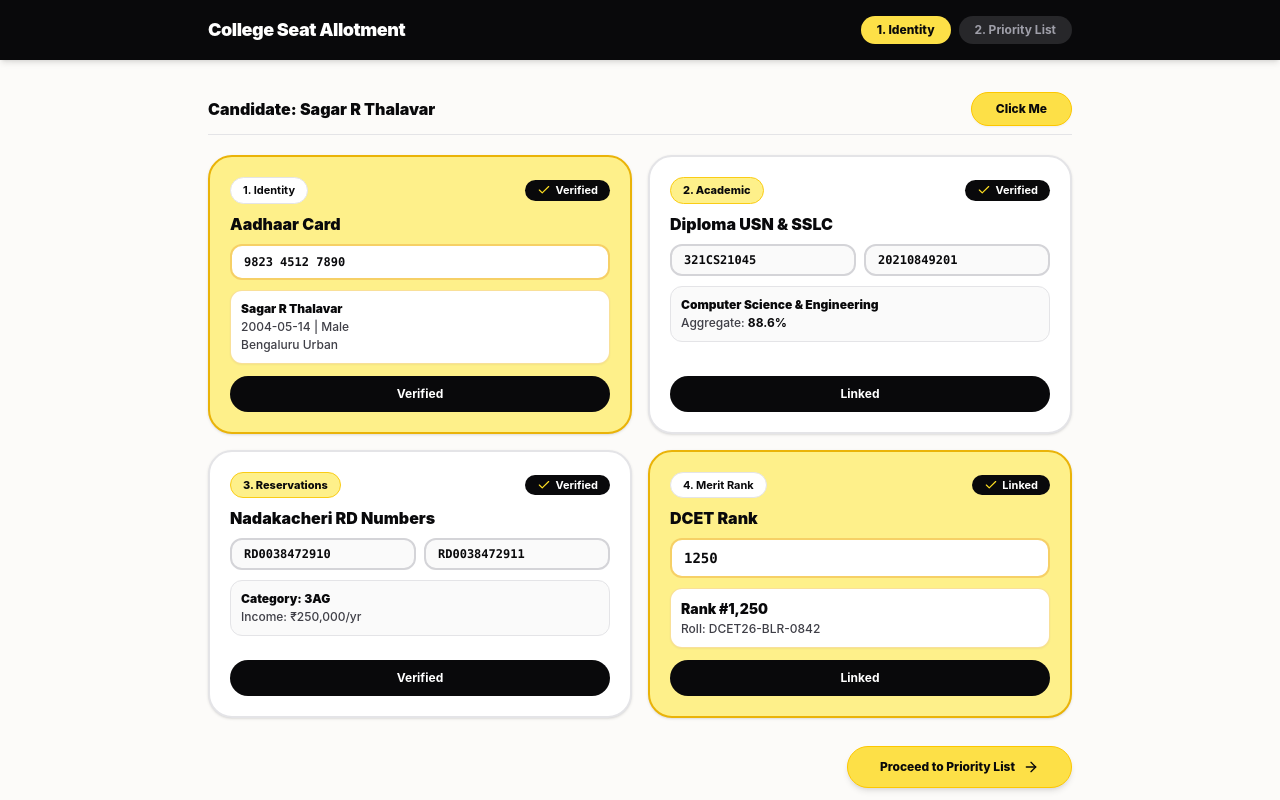
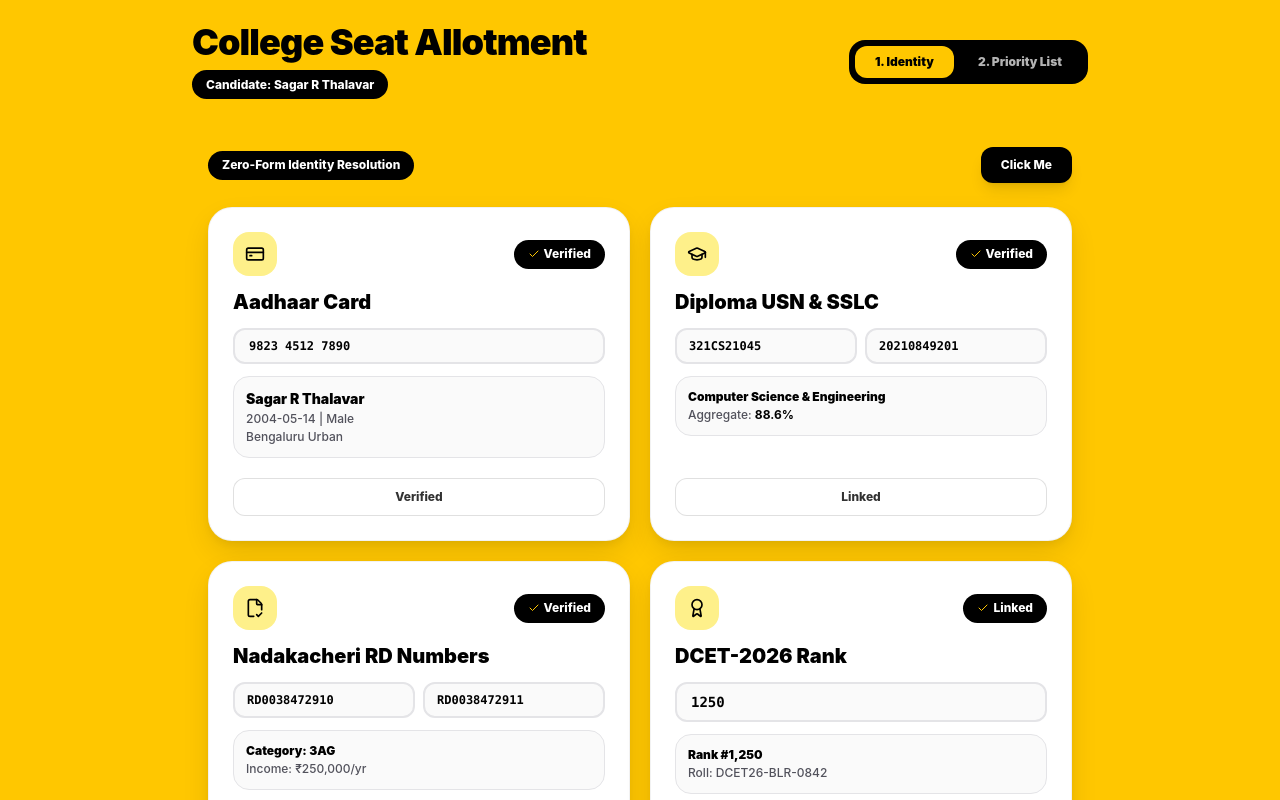
Before and after one commit to sagar-thalavar/College-Seat-Allotment, a Next.js app: page / in a window 1280 px wide. Both pictures are taken after a click on the button "Click Me". Shown: the top 800 px of the page. Built offline with nearby package versions, Linux system fonts and the light colour scheme.

Commit message:
feat: apply golden yellow and floating white modal card template

```diff
--- a/src/app/globals.css
+++ b/src/app/globals.css
@@ -1,8 +1,8 @@
 @import "tailwindcss";
 
 :root {
-  --background: #fcfbf9;
-  --foreground: #09090b;
+  --background: #ffc700;
+  --foreground: #000000;
 }
 
 @theme inline {
@@ -11,72 +11,70 @@
 }
 
 ::selection {
-  background-color: #fde047;
-  color: #000000;
+  background-color: #000000;
+  color: #ffc700;
 }
 
 body {
-  background-color: var(--background);
-  color: var(--foreground);
+  background-color: #ffc700;
+  color: #000000;
   font-family: Inter, ui-sans-serif, system-ui, -apple-system, BlinkMacSystemFont, "Segoe UI", Roboto, sans-serif;
   -webkit-font-smoothing: antialiased;
 }
 
-/* 2-Color Design System: Sunny Yellow & Pure White */
-.card-yellow {
-  background-color: #fef08a;
-  border: 2px solid #eab308;
-  color: #09090b;
+/* Template Cards & Popups (Matching User's Reference Image) */
+.template-card {
+  background-color: #ffffff;
+  border-radius: 1.5rem;
+  box-shadow: 0 12px 30px -4px rgba(0, 0, 0, 0.12), 0 4px 10px -2px rgba(0, 0, 0, 0.06);
+  border: 1px solid rgba(0, 0, 0, 0.05);
+  color: #000000;
 }
 
-.card-white {
-  background-color: #ffffff;
-  border: 2px solid #e4e4e7;
-  color: #09090b;
+.template-btn-black {
+  background-color: #000000;
+  color: #ffffff;
+  border-radius: 0.75rem;
+  font-weight: 800;
+  padding: 0.625rem 1.25rem;
+  transition: all 0.15s ease-in-out;
+}
+.template-btn-black:hover {
+  background-color: #1f1f1f;
+  transform: translateY(-1px);
 }
 
-.pill-btn-yellow {
-  background-color: #fde047;
-  color: #09090b;
-  border-radius: 9999px;
+.template-btn-white {
+  background-color: #ffffff;
+  color: #000000;
+  border: 1.5px solid rgba(0, 0, 0, 0.15);
+  border-radius: 0.75rem;
   font-weight: 800;
+  padding: 0.625rem 1.25rem;
   transition: all 0.15s ease-in-out;
 }
-.pill-btn-yellow:hover {
-  background-color: #facc15;
+.template-btn-white:hover {
+  background-color: #f4f4f5;
+  transform: translateY(-1px);
 }
 
-.pill-btn-dark {
-  background-color: #09090b;
+.template-badge-black {
+  background-color: #000000;
   color: #ffffff;
   border-radius: 9999px;
   font-weight: 800;
-  transition: all 0.15s ease-in-out;
-}
-.pill-btn-dark:hover {
-  background-color: #27272a;
-}
-
-.badge-tag {
-  background-color: #ffffff;
-  border: 1.5px solid #e4e4e7;
-  border-radius: 9999px;
-  font-size: 11px;
-  font-weight: 700;
-  padding: 4px 12px;
-  color: #09090b;
+  font-size: 0.75rem;
+  padding: 0.35rem 0.875rem;
   display: inline-flex;
   align-items: center;
 }
 
-.badge-tag-yellow {
+.template-icon-box {
   background-color: #fef08a;
-  border: 1.5px solid #facc15;
-  border-radius: 9999px;
-  font-size: 11px;
-  font-weight: 800;
-  padding: 4px 12px;
-  color: #09090b;
+  border-radius: 1rem;
+  padding: 0.75rem;
   display: inline-flex;
   align-items: center;
+  justify-content: center;
+  color: #000000;
 }
--- a/src/app/page.tsx
+++ b/src/app/page.tsx
@@ -41,15 +41,15 @@ export default function Home() {
   };
 
   return (
-    <div className="min-h-screen flex flex-col bg-[#FCFBF9] text-zinc-950">
+    <div className="min-h-screen flex flex-col bg-[#FFC700] text-black">
 
-      {/* Clean Navbar */}
+      {/* Top Header */}
       <Navbar currentStep={currentStep} onStepClick={setCurrentStep} />
 
       {/* Main Container */}
-      <main className="max-w-4xl mx-auto w-full px-4 py-8 flex-1">
+      <main className="max-w-4xl mx-auto w-full px-4 py-6 flex-1">
 
-        {/* Step 1: Student Verification (Click Me) */}
+        {/* Step 1: Student Verification */}
         {currentStep === 1 && (
           <IdentifierInputSection
             student={selectedStudent}
--- a/src/components/IdentifierInputSection.tsx
+++ b/src/components/IdentifierInputSection.tsx
@@ -2,7 +2,7 @@
 
 import React, { useState, useEffect } from 'react';
 import { StudentProfile } from '@/types';
-import { ArrowRight, Loader2, Check } from 'lucide-react';
+import { ArrowRight, Loader2, Check, CreditCard, GraduationCap, FileCheck2, Award } from 'lucide-react';
 
 interface IdentifierInputSectionProps {
   student: StudentProfile;
@@ -82,259 +82,239 @@ export const IdentifierInputSection: React.FC<IdentifierInputSectionProps> = ({
   const isAllResolved = step1Done && step2Done && step3Done && step4Done;
 
   return (
-    <div className="max-w-4xl mx-auto space-y-5">
+    <div className="max-w-4xl mx-auto space-y-6">
 
-      {/* Top Single Button Header */}
-      <div className="flex items-center justify-between pb-2 border-b border-zinc-200">
-        <h2 className="text-base font-black text-zinc-950">
-          Candidate: {student.name}
-        </h2>
+      {/* Top Action Bar */}
+      <div className="flex items-center justify-between">
+        <span className="template-badge-black">
+          Zero-Form Identity Resolution
+        </span>
 
         <button
           onClick={handleClickMe}
-          className="pill-btn-yellow px-6 py-2 text-xs font-black shadow-xs border border-yellow-400"
+          className="template-btn-black text-xs font-black shadow-lg"
         >
           Click Me
         </button>
       </div>
 
-      {/* 4 Cards (Yellow & White) */}
-      <div className="grid grid-cols-1 md:grid-cols-2 gap-4">
+      {/* 4 White Floating Cards (Matching Template Image) */}
+      <div className="grid grid-cols-1 md:grid-cols-2 gap-5">
 
-        {/* Box 1: Aadhaar */}
-        <div className="card-yellow rounded-3xl p-5 flex flex-col justify-between min-h-[260px] shadow-sm">
+        {/* Card 1: Aadhaar */}
+        <div className="template-card p-6 flex flex-col justify-between min-h-[270px]">
           <div>
-            <div className="flex items-center justify-between mb-2">
-              <span className="badge-tag font-bold">1. Identity</span>
+            <div className="flex items-center justify-between mb-3">
+              <div className="template-icon-box">
+                <CreditCard className="w-5 h-5 text-black" />
+              </div>
               {step1Done && (
-                <span className="bg-zinc-950 text-white text-[11px] font-bold px-3 py-0.5 rounded-full flex items-center gap-1">
-                  <Check className="w-3.5 h-3.5 text-yellow-300" /> Verified
+                <span className="template-badge-black text-[10px]">
+                  <Check className="w-3 h-3 text-[#FFC700] mr-1" /> Verified
                 </span>
               )}
             </div>
 
-            <h3 className="text-base font-black text-zinc-950">Aadhaar Card</h3>
+            <h3 className="text-xl font-black text-black">Aadhaar Card</h3>
 
-            <div className="mt-2">
+            <div className="mt-3">
               <input
                 type="text"
                 value={aadhaarInput}
                 onChange={(e) => setAadhaarInput(e.target.value)}
-                className="w-full bg-white border-2 border-yellow-500/60 rounded-xl px-3 py-2 text-xs font-mono font-bold text-zinc-950 focus:outline-none"
+                className="w-full bg-zinc-50 border-2 border-zinc-200 rounded-xl px-3.5 py-2 text-xs font-mono font-bold text-black focus:outline-none focus:border-black"
               />
             </div>
 
             {step1Done && (
-              <div className="mt-2.5 bg-white rounded-xl p-2.5 text-xs text-zinc-950 border border-yellow-500/40 space-y-0.5 font-medium shadow-xs">
-                <div className="font-black text-zinc-950">{student.name}</div>
-                <div className="text-zinc-700">{student.dob} | {student.gender}</div>
-                <div className="text-zinc-700">{student.address.district}</div>
+              <div className="mt-3 bg-zinc-50 rounded-2xl p-3 text-xs text-black border border-zinc-200 space-y-0.5 font-medium">
+                <div className="font-black text-black text-sm">{student.name}</div>
+                <div className="text-zinc-600">{student.dob} | {student.gender}</div>
+                <div className="text-zinc-600">{student.address.district}</div>
               </div>
             )}
           </div>
 
-          <div className="mt-3">
+          <div className="mt-4 pt-1 flex gap-2">
             <button
               onClick={handleFetch1}
               disabled={step1Loading || step1Done}
-              className={`w-full py-2.5 px-4 text-xs flex items-center justify-center gap-1.5 font-bold ${
-                step1Done
-                  ? 'bg-zinc-950 text-white rounded-full cursor-default'
-                  : 'bg-zinc-950 hover:bg-zinc-800 text-white rounded-full'
-              }`}
+              className={`w-full ${step1Done ? 'template-btn-white opacity-80 cursor-default' : 'template-btn-black'} text-xs`}
             >
               {step1Loading ? (
-                <>
-                  <Loader2 className="w-3.5 h-3.5 animate-spin" />
-                  <span>Loading...</span>
-                </>
+                <Loader2 className="w-4 h-4 animate-spin mx-auto" />
               ) : step1Done ? (
-                <span>Verified</span>
+                'Verified'
               ) : (
-                <span>Fetch Aadhaar</span>
+                'Fetch Aadhaar'
               )}
             </button>
           </div>
         </div>
 
-        {/* Box 2: USN & SSLC */}
-        <div className={`card-white rounded-3xl p-5 flex flex-col justify-between min-h-[260px] shadow-sm ${
-          !step1Done ? 'opacity-40 pointer-events-none' : 'opacity-100'
+        {/* Card 2: Academic */}
+        <div className={`template-card p-6 flex flex-col justify-between min-h-[270px] ${
+          !step1Done ? 'opacity-50 pointer-events-none' : 'opacity-100'
         }`}>
           <div>
-            <div className="flex items-center justify-between mb-2">
-              <span className="badge-tag-yellow font-bold">2. Academic</span>
+            <div className="flex items-center justify-between mb-3">
+              <div className="template-icon-box">
+                <GraduationCap className="w-5 h-5 text-black" />
+              </div>
               {step2Done && (
-                <span className="bg-zinc-950 text-white text-[11px] font-bold px-3 py-0.5 rounded-full flex items-center gap-1">
-                  <Check className="w-3.5 h-3.5 text-yellow-300" /> Verified
+                <span className="template-badge-black text-[10px]">
+                  <Check className="w-3 h-3 text-[#FFC700] mr-1" /> Verified
                 </span>
               )}
             </div>
 
-            <h3 className="text-base font-black text-zinc-950">Diploma USN & SSLC</h3>
+            <h3 className="text-xl font-black text-black">Diploma USN & SSLC</h3>
 
-            <div className="grid grid-cols-2 gap-2 mt-2">
+            <div className="grid grid-cols-2 gap-2 mt-3">
               <input
                 type="text"
                 value={usnInput}
                 onChange={(e) => setUsnInput(e.target.value)}
-                className="w-full bg-zinc-50 border-2 border-zinc-300 rounded-xl px-3 py-1.5 text-xs font-mono font-bold text-zinc-950 focus:outline-none"
+                className="w-full bg-zinc-50 border-2 border-zinc-200 rounded-xl px-3 py-2 text-xs font-mono font-bold text-black focus:outline-none focus:border-black"
               />
               <input
                 type="text"
                 value={sslcInput}
                 onChange={(e) => setSslcInput(e.target.value)}
-                className="w-full bg-zinc-50 border-2 border-zinc-300 rounded-xl px-3 py-1.5 text-xs font-mono font-bold text-zinc-950 focus:outline-none"
+                className="w-full bg-zinc-50 border-2 border-zinc-200 rounded-xl px-3 py-2 text-xs font-mono font-bold text-black focus:outline-none focus:border-black"
               />
             </div>
 
             {step2Done && (
-              <div className="mt-2.5 bg-zinc-50 rounded-xl p-2.5 text-xs text-zinc-950 border border-zinc-200 space-y-0.5 font-medium">
-                <div className="font-black text-zinc-950">{student.academic.diplomaBranch}</div>
-                <div className="text-zinc-700">Aggregate: <strong className="text-zinc-950">{student.academic.aggregatePercentage}%</strong></div>
+              <div className="mt-3 bg-zinc-50 rounded-2xl p-3 text-xs text-black border border-zinc-200 space-y-0.5 font-medium">
+                <div className="font-black text-black">{student.academic.diplomaBranch}</div>
+                <div className="text-zinc-600">Aggregate: <strong className="text-black">{student.academic.aggregatePercentage}%</strong></div>
               </div>
             )}
           </div>
 
-          <div className="mt-3">
+          <div className="mt-4 pt-1 flex gap-2">
             <button
               onClick={handleFetch2}
               disabled={step2Loading || step2Done}
-              className={`w-full py-2.5 px-4 text-xs flex items-center justify-center gap-1.5 font-bold ${
-                step2Done
-                  ? 'bg-zinc-950 text-white rounded-full cursor-default'
-                  : 'bg-zinc-950 hover:bg-zinc-800 text-white rounded-full'
-              }`}
+              className={`w-full ${step2Done ? 'template-btn-white opacity-80 cursor-default' : 'template-btn-black'} text-xs`}
             >
               {step2Loading ? (
-                <>
-                  <Loader2 className="w-3.5 h-3.5 animate-spin" />
-                  <span>Loading...</span>
-                </>
+                <Loader2 className="w-4 h-4 animate-spin mx-auto" />
               ) : step2Done ? (
-                <span>Linked</span>
+                'Linked'
               ) : (
-                <span>Fetch Academic</span>
+                'Fetch Academic'
               )}
             </button>
           </div>
         </div>
 
-        {/* Box 3: RD Numbers */}
-        <div className={`card-white rounded-3xl p-5 flex flex-col justify-between min-h-[260px] shadow-sm ${
-          !step2Done ? 'opacity-40 pointer-events-none' : 'opacity-100'
+        {/* Card 3: RD Numbers */}
+        <div className={`template-card p-6 flex flex-col justify-between min-h-[270px] ${
+          !step2Done ? 'opacity-50 pointer-events-none' : 'opacity-100'
         }`}>
           <div>
-            <div className="flex items-center justify-between mb-2">
-              <span className="badge-tag-yellow font-bold">3. Reservations</span>
+            <div className="flex items-center justify-between mb-3">
+              <div className="template-icon-box">
+                <FileCheck2 className="w-5 h-5 text-black" />
+              </div>
               {step3Done && (
-                <span className="bg-zinc-950 text-white text-[11px] font-bold px-3 py-0.5 rounded-full flex items-center gap-1">
-                  <Check className="w-3.5 h-3.5 text-yellow-300" /> Verified
+                <span className="template-badge-black text-[10px]">
+                  <Check className="w-3 h-3 text-[#FFC700] mr-1" /> Verified
                 </span>
               )}
             </div>
 
-            <h3 className="text-base font-black text-zinc-950">Nadakacheri RD Numbers</h3>
+            <h3 className="text-xl font-black text-black">Nadakacheri RD Numbers</h3>
 
-            <div className="grid grid-cols-2 gap-2 mt-2">
+            <div className="grid grid-cols-2 gap-2 mt-3">
               <input
                 type="text"
                 value={casteRdInput}
                 onChange={(e) => setCasteRdInput(e.target.value)}
-                className="w-full bg-zinc-50 border-2 border-zinc-300 rounded-xl px-3 py-1.5 text-xs font-mono font-bold text-zinc-950 focus:outline-none"
+                className="w-full bg-zinc-50 border-2 border-zinc-200 rounded-xl px-3 py-2 text-xs font-mono font-bold text-black focus:outline-none focus:border-black"
               />
               <input
                 type="text"
                 value={incomeRdInput}
                 onChange={(e) => setIncomeRdInput(e.target.value)}
-                className="w-full bg-zinc-50 border-2 border-zinc-300 rounded-xl px-3 py-1.5 text-xs font-mono font-bold text-zinc-950 focus:outline-none"
+                className="w-full bg-zinc-50 border-2 border-zinc-200 rounded-xl px-3 py-2 text-xs font-mono font-bold text-black focus:outline-none focus:border-black"
               />
             </div>
 
             {step3Done && (
-              <div className="mt-2.5 bg-zinc-50 rounded-xl p-2.5 text-xs text-zinc-950 border border-zinc-200 space-y-0.5 font-medium">
-                <div className="font-black text-zinc-950">Category: {student.reservations.casteCategory}</div>
-                <div className="text-zinc-700">Income: ₹{student.reservations.annualIncome.toLocaleString()}/yr</div>
+              <div className="mt-3 bg-zinc-50 rounded-2xl p-3 text-xs text-black border border-zinc-200 space-y-0.5 font-medium">
+                <div className="font-black text-black">Category: {student.reservations.casteCategory}</div>
+                <div className="text-zinc-600">Income: ₹{student.reservations.annualIncome.toLocaleString()}/yr</div>
               </div>
             )}
           </div>
 
-          <div className="mt-3">
+          <div className="mt-4 pt-1 flex gap-2">
             <button
               onClick={handleFetch3}
               disabled={step3Loading || step3Done}
-              className={`w-full py-2.5 px-4 text-xs flex items-center justify-center gap-1.5 font-bold ${
-                step3Done
-                  ? 'bg-zinc-950 text-white rounded-full cursor-default'
-                  : 'bg-zinc-950 hover:bg-zinc-800 text-white rounded-full'
-              }`}
+              className={`w-full ${step3Done ? 'template-btn-white opacity-80 cursor-default' : 'template-btn-black'} text-xs`}
             >
               {step3Loading ? (
-                <>
-                  <Loader2 className="w-3.5 h-3.5 animate-spin" />
-                  <span>Loading...</span>
-                </>
+                <Loader2 className="w-4 h-4 animate-spin mx-auto" />
               ) : step3Done ? (
-                <span>Verified</span>
+                'Verified'
               ) : (
-                <span>Verify Certificates</span>
+                'Verify Certificates'
               )}
             </button>
           </div>
         </div>
 
-        {/* Box 4: DCET Rank */}
-        <div className={`card-yellow rounded-3xl p-5 flex flex-col justify-between min-h-[260px] shadow-sm ${
-          !step3Done ? 'opacity-40 pointer-events-none' : 'opacity-100'
+        {/* Card 4: DCET Rank */}
+        <div className={`template-card p-6 flex flex-col justify-between min-h-[270px] ${
+          !step3Done ? 'opacity-50 pointer-events-none' : 'opacity-100'
         }`}>
           <div>
-            <div className="flex items-center justify-between mb-2">
-              <span className="badge-tag font-bold">4. Merit Rank</span>
+            <div className="flex items-center justify-between mb-3">
+              <div className="template-icon-box">
+                <Award className="w-5 h-5 text-black" />
+              </div>
               {step4Done && (
-                <span className="bg-zinc-950 text-white text-[11px] font-bold px-3 py-0.5 rounded-full flex items-center gap-1">
-                  <Check className="w-3.5 h-3.5 text-yellow-300" /> Linked
+                <span className="template-badge-black text-[10px]">
+                  <Check className="w-3 h-3 text-[#FFC700] mr-1" /> Linked
                 </span>
               )}
             </div>
 
-            <h3 className="text-base font-black text-zinc-950">DCET Rank</h3>
+            <h3 className="text-xl font-black text-black">DCET-2026 Rank</h3>
 
-            <div className="mt-2">
+            <div className="mt-3">
               <input
                 type="text"
                 value={rankInput}
                 onChange={(e) => setRankInput(e.target.value)}
-                className="w-full bg-white border-2 border-yellow-500/60 rounded-xl px-3 py-2 text-sm font-mono font-black text-zinc-950 focus:outline-none"
+                className="w-full bg-zinc-50 border-2 border-zinc-200 rounded-xl px-3.5 py-2 text-sm font-mono font-black text-black focus:outline-none focus:border-black"
               />
             </div>
 
             {step4Done && (
-              <div className="mt-2.5 bg-white rounded-xl p-2.5 text-xs text-zinc-950 border border-yellow-500/40 space-y-0.5 font-medium shadow-xs">
-                <div className="font-black text-sm text-zinc-950">Rank #{student.exam.dcetRank.toLocaleString()}</div>
-                <div className="text-zinc-700">Roll: {student.exam.dcetRollNo}</div>
+              <div className="mt-3 bg-zinc-50 rounded-2xl p-3 text-xs text-black border border-zinc-200 space-y-0.5 font-medium">
+                <div className="font-black text-black">Rank #{student.exam.dcetRank.toLocaleString()}</div>
+                <div className="text-zinc-600">Roll: {student.exam.dcetRollNo}</div>
               </div>
             )}
           </div>
 
-          <div className="mt-3">
+          <div className="mt-4 pt-1 flex gap-2">
             <button
               onClick={handleFetch4}
               disabled={step4Loading || step4Done}
-              className={`w-full py-2.5 px-4 text-xs flex items-center justify-center gap-1.5 font-bold ${
-                step4Done
-                  ? 'bg-zinc-950 text-white rounded-full cursor-default'
-                  : 'bg-zinc-950 hover:bg-zinc-800 text-white rounded-full'
-              }`}
+              className={`w-full ${step4Done ? 'template-btn-white opacity-80 cursor-default' : 'template-btn-black'} text-xs`}
             >
               {step4Loading ? (
-                <>
-                  <Loader2 className="w-3.5 h-3.5 animate-spin" />
-                  <span>Loading...</span>
-                </>
+                <Loader2 className="w-4 h-4 animate-spin mx-auto" />
               ) : step4Done ? (
-                <span>Linked</span>
+                'Linked'
               ) : (
-                <span>Lock Rank</span>
+                'Lock Rank'
               )}
             </button>
           </div>
@@ -342,12 +322,19 @@ export const IdentifierInputSection: React.FC<IdentifierInputSectionProps> = ({
 
       </div>
 
-      {/* Direct Proceed Button */}
+      {/* Floating Success Bottom Bar */}
       {isAllResolved && (
-        <div className="pt-2 flex justify-end">
+        <div className="template-card p-5 flex flex-col sm:flex-row items-center justify-between gap-4 shadow-xl">
+          <div>
+            <span className="font-black text-base block text-black">All 4 Identifiers Resolved</span>
+            <span className="text-xs text-zinc-600">
+              Secret Key: <strong className="font-mono text-black">{student.verification.secretKey}</strong>
+            </span>
+          </div>
+
           <button
             onClick={onProceed}
-            className="pill-btn-yellow px-8 py-3 text-xs font-black flex items-center gap-2 shadow-md border border-yellow-400"
+            className="template-btn-black flex items-center gap-2 text-xs font-black shadow-md"
           >
             <span>Proceed to Priority List</span>
             <ArrowRight className="w-4 h-4" />
--- a/src/components/Navbar.tsx
+++ b/src/components/Navbar.tsx
@@ -9,32 +9,41 @@ interface NavbarProps {
 
 export const Navbar: React.FC<NavbarProps> = ({ currentStep, onStepClick }) => {
   return (
-    <header className="bg-zinc-950 text-white sticky top-0 z-50 shadow-md">
-      <div className="max-w-4xl mx-auto px-4 py-4 flex items-center justify-between">
+    <header className="py-6 px-4">
+      <div className="max-w-4xl mx-auto flex flex-col sm:flex-row sm:items-center justify-between gap-4">
 
-        {/* Simple Clean Title */}
-        <h1 className="text-lg font-black tracking-tight text-white">
-          College Seat Allotment
-        </h1>
+        {/* Giant Bold Black Typography Matching Reference Template */}
+        <div>
+          <div className="flex items-center gap-3">
+            <h1 className="text-3xl sm:text-4xl font-black tracking-tight text-black leading-none">
+              College Seat Allotment
+            </h1>
+          </div>
+          <div className="mt-2.5">
+            <span className="template-badge-black">
+              Candidate: Sagar R Thalavar
+            </span>
+          </div>
+        </div>
 
-        {/* 2-Step Navigation */}
-        <div className="flex items-center space-x-2">
+        {/* 2-Step Navigation Capsule */}
+        <div className="bg-black p-1.5 rounded-2xl flex items-center space-x-1 shrink-0">
           <button
             onClick={() => onStepClick(1)}
-            className={`px-4 py-1.5 rounded-full text-xs font-bold transition-all ${
+            className={`px-5 py-2 rounded-xl text-xs font-black transition-all ${
               currentStep === 1
-                ? 'pill-btn-yellow text-black'
-                : 'bg-zinc-800 text-zinc-400 hover:text-white'
+                ? 'bg-[#FFC700] text-black shadow-sm'
+                : 'text-white/70 hover:text-white'
             }`}
           >
             1. Identity
           </button>
           <button
             onClick={() => onStepClick(2)}
-            className={`px-4 py-1.5 rounded-full text-xs font-bold transition-all ${
+            className={`px-5 py-2 rounded-xl text-xs font-black transition-all ${
               currentStep === 2
-                ? 'pill-btn-yellow text-black'
-                : 'bg-zinc-800 text-zinc-400 hover:text-white'
+                ? 'bg-[#FFC700] text-black shadow-sm'
+                : 'text-white/70 hover:text-white'
             }`}
           >
             2. Priority List
```
Also changed, not shown: src/components/OptionEntryStudio.tsx (+10 -12 lines).
